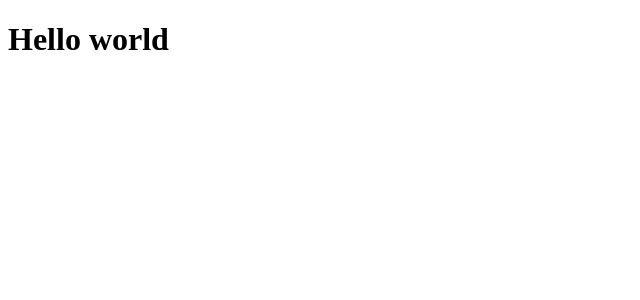
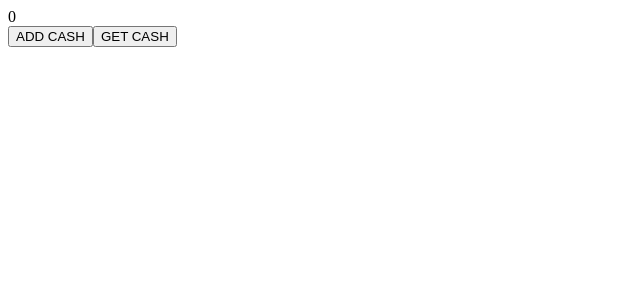
Before and after one commit to Dmitriy-Herasymenko/M2M-Ekomobile, a React (Create React App) app: page / in a window 1280 px wide. Shown: the top 300 px of the page, without its empty margins (0-640 px from the left). Built offline with nearby package versions, Linux system fonts and the light colour scheme.

Commit message:
create store, reducer: cashReducers & customerReducers, and install redux-devtools-extension

```diff
--- a/package.json
+++ b/package.json
@@ -11,6 +11,7 @@
     "react-redux": "^7.2.6",
     "react-scripts": "4.0.3",
     "redux": "^4.1.2",
+    "redux-devtools-extension": "^2.13.9",
     "web-vitals": "^1.0.1"
   },
   "scripts": {
--- a/src/App.js
+++ b/src/App.js
@@ -1,9 +1,24 @@
 import React from "react";
+import {useDispatch, useSelector} from "react-redux";
+
+
 
 export const App = () => {
+    const dispatch = useDispatch();
+    const cash = useSelector(state => state.cash.cash);
+
+
+    const addCash = cash => dispatch({type: "ADD_CASH", payload: cash });
+    const getCash = cash => dispatch({type: "GET_CASH", payload: cash });
+
+
   return (
-    <div className="App">
-      <h1>Hello world</h1>
-    </div>
+      <div className="App">
+        <div>{cash}</div>
+          <div style={{display: 'flex'}}>
+              <button onClick={() => addCash(Number(prompt()))}>ADD CASH</button>
+              <button onClick={() => getCash(Number(prompt()))}>GET CASH</button>
+          </div>
+      </div>
   );
 };
--- a/src/index.js
+++ b/src/index.js
@@ -1,8 +1,13 @@
 import React from 'react';
 import ReactDOM from 'react-dom';
 import { App } from './App';
+import {Provider} from "react-redux";
+import {store} from "./store";
+
 
 ReactDOM.render(
-    <App />,
+    <Provider store={store}>
+        <App />
+    </Provider>,
   document.getElementById('root')
 );
--- /dev/null
+++ b/src/store/index.js
@@ -0,0 +1,11 @@
+import {createStore, combineReducers} from "redux";
+import {cashReducer} from './reducers/cashReducer';
+import {customerReducer} from "./reducers/customerReducer";
+import {composeWithDevTools} from "redux-devtools-extension";
+
+const rootReducer = combineReducers({
+    cash: cashReducer,
+    customers: customerReducer
+})
+
+export const store = createStore(rootReducer, composeWithDevTools());
--- /dev/null
+++ b/src/store/reducers/cashReducer.js
@@ -0,0 +1,14 @@
+const defaultState = {
+    cash: 0
+};
+
+export const cashReducer = (state = defaultState, action) => {
+    switch (action.type) {
+        case 'ADD_CASH':
+            return {...state, cash: state.cash + action.payload};
+        case 'GET_CASH':
+            return {...state, cash: state.cash - action.payload};
+        default:
+            return state
+    }
+};
--- /dev/null
+++ b/src/store/reducers/customerReducer.js
@@ -0,0 +1,15 @@
+const defaultState = {
+    customers: []
+};
+
+export const customerReducer = (state = defaultState, action) => {
+    console.log("state", action.payload)
+    switch (action.type) {
+        case 'ADD_CASH':
+            return {...state, cash: state.cash + action.payload};
+        case 'GET_CASH':
+            return {...state, cash: state.cash - action.payload};
+        default:
+            return state
+    }
+};
```
